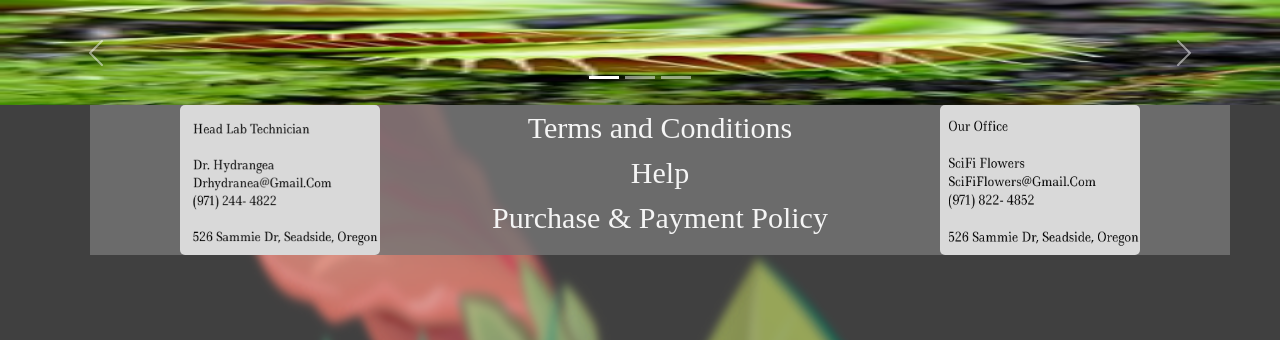
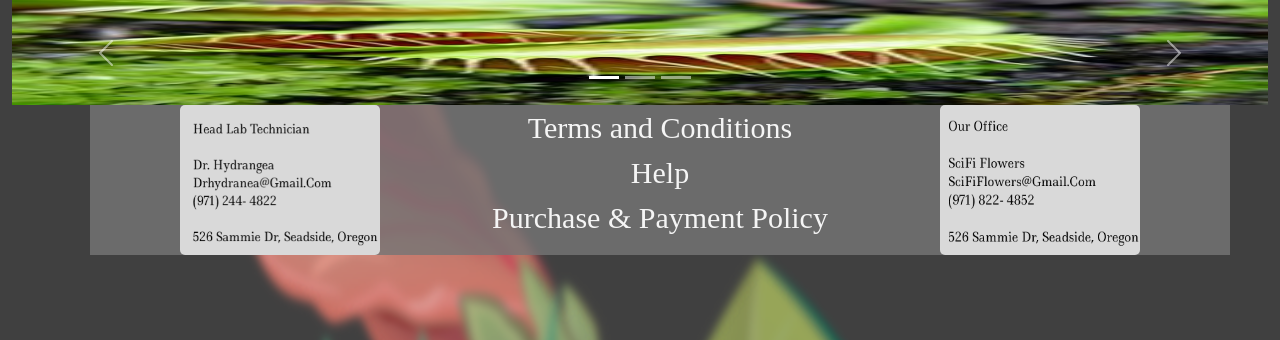
Before and after one commit to ariana-crowell/SciFi_Flowers, a PHP site: page / in a window 1280 px wide. Shown: the part 134-474 px from the top of the page. Run offline with PHP 8.4, Linux system fonts and the light colour scheme.

Commit message:
fyhdhhxhgffnf

```diff
--- a/index.php
+++ b/index.php
@@ -7,25 +7,14 @@
         <link href="https://cdn.jsdelivr.net/npm/bootstrap@5.3.3/dist/css/bootstrap.min.css" rel="stylesheet" integrity="sha384-QWTKZyjpPEjISv5WaRU9OFeRpok6YctnYmDr5pNlyT2bRjXh0JMhjY6hW+ALEwIH" crossorigin="anonymous">
         <link rel="stylesheet" type="text/css" href="style.css">
         <link href="img/logo.png" rel="icon">
-        <style>
-          .carouselimg{
-            width:200px;
-            length: 250px;
-          }
-        </style>
+
     </head>
     <body>
         <?php
             require "includes/header.php";
         ?>
-        <main>
-            <div >
-                <section>
-
-                </section>
-
-
-<div id="carouselExampleIndicators" class="carousel slide">
+        <div class="container-fluid">
+        <div id="carouselExampleIndicators" class="carousel slide">
   <div class="carousel-indicators">
     <button type="button" data-bs-target="#carouselExampleIndicators" data-bs-slide-to="0" class="active" aria-current="true" aria-label="Slide 1"></button>
     <button type="button" data-bs-target="#carouselExampleIndicators" data-bs-slide-to="1" aria-label="Slide 2"></button>
@@ -33,13 +22,13 @@
   </div>
   <div class="carousel-inner">
     <div class="carousel-item active">
-      <img src="img\fly trap.jfif" class="d-block w-100 carouselimg">
+      <img src="img/fly_trap.jpg" class="d-block w-100" alt="...">
     </div>
     <div class="carousel-item">
-      <img src="img\squigily flower.jfif" class="d-block w-100" alt="...">
+      <img src="..." class="d-block w-100" alt="...">
     </div>
     <div class="carousel-item">
-      <img src="..." class="d-block w-100">
+      <img src="..." class="d-block w-100" alt="...">
     </div>
   </div>
   <button class="carousel-control-prev" type="button" data-bs-target="#carouselExampleIndicators" data-bs-slide="prev">
@@ -51,7 +40,7 @@
     <span class="visually-hidden">Next</span>
   </button>
 </div>
-        </main>
+</div>
 
         <?php
             include 'includes/footer.php';
```
Also changed, not shown: img/fly trap.jfif (deleted), img/fly_trap.jpg (added).
